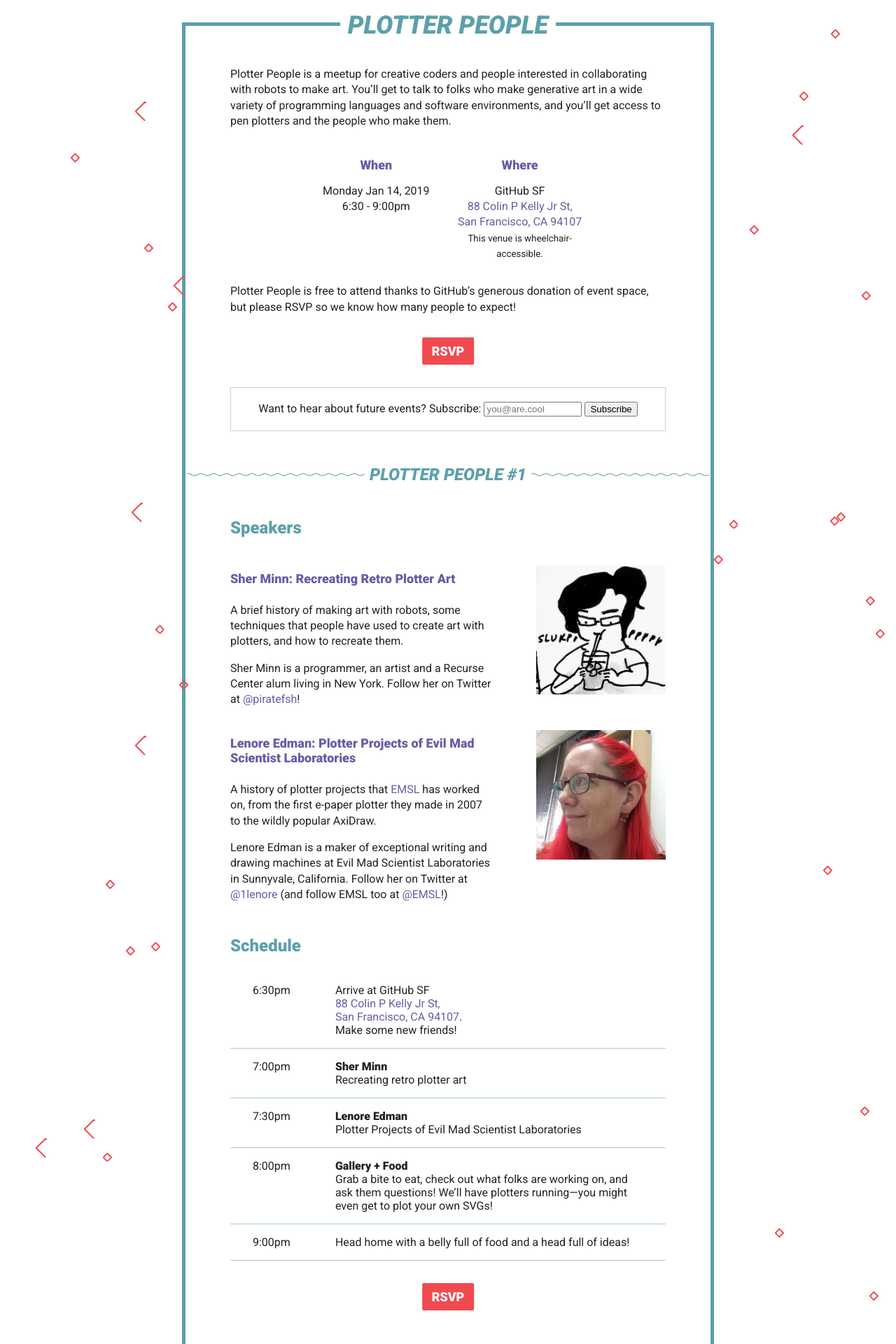
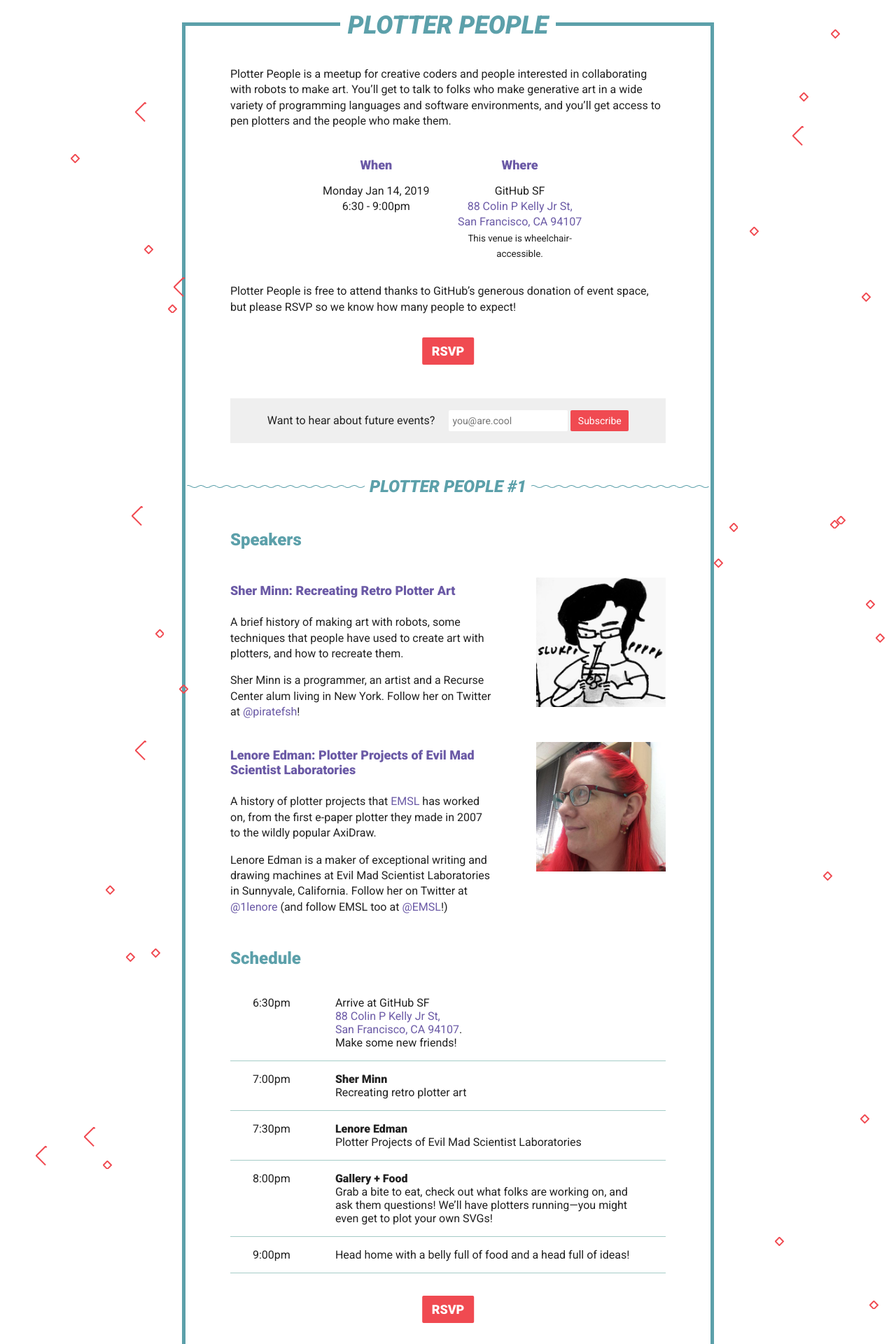
Before and after one commit to plotterpeople/plotterpeople.github.io, a Jekyll site: the page built from _posts/2018-12-19-plotter-people-1.md, in a window 1280 px wide. Shown: the top 1920 px of the page at 70% size. Built offline with Jekyll 4.4.1, drawn with Linux system fonts in a browser that asks for light colours; our own code applies the rules of GitHub Pages for plain Markdown files; comment, search, counter and statistics services are not loaded.

Commit message:
Beautify subscribe form

```diff
--- a/_includes/subscribe-form.html
+++ b/_includes/subscribe-form.html
@@ -1,8 +1,8 @@
-<form style="border:1px solid #ccc;padding:3px;text-align:center;" action="https://tinyletter.com/plotterpeople" method="post" target="popupwindow" onsubmit="window.open('https://tinyletter.com/plotterpeople', 'popupwindow', 'scrollbars=yes,width=800,height=600');return true">
+<form class="tinyletter" action="https://tinyletter.com/plotterpeople" method="post" target="popupwindow" onsubmit="window.open('https://tinyletter.com/plotterpeople', 'popupwindow', 'scrollbars=yes,width=800,height=600');return true">
   <p>
-    <label for="tlemail">Want to hear about future events? Subscribe:</label>
-    <input type="text" style="width:140px" name="email" id="tlemail" placeholder="you@are.cool" />
-    <input type="submit" value="Subscribe" />
+    <label class="subscribe-label" for="tlemail">Want to hear about future events?</label>
+    <input type="text" class="subscribe-input" name="email" id="tlemail" placeholder="you@are.cool" />
+    <input type="submit" class="subscribe-button" value="Subscribe" />
   </p>
   <input type="hidden" value="1" name="embed"/>
 </form>
--- /dev/null
+++ b/_sass/mailing-list.scss
@@ -0,0 +1,40 @@
+// ======================================================================
+// Mailing List Form
+// ======================================================================
+
+.tinyletter {
+	margin: 2rem 0;
+	padding: 1px;
+	border: none;
+	background-color: #efefef;
+	text-align: center;
+}
+
+.subscribe-label {
+	margin-bottom: 3px;
+	margin-right: 1rem;
+
+	@media (max-width: 720px) {
+		display: block;
+	}
+}
+
+.subscribe-input {
+	font-family: Roboto, sans-serif;
+	font-size: 14px;
+	padding: 7px 5px;
+	border: none;
+	border-radius: 2px;
+}
+
+.subscribe-button {
+	display: inline-block;
+	padding: 0.5em 0.75em;
+	border: none;
+	outline: none;
+	border-radius: 2px;
+	font-family: Roboto, sans-serif;
+	font-size: 14px;
+	background-color: $highlight;
+	color: white;
+}
--- a/assets/css/style.scss
+++ b/assets/css/style.scss
@@ -9,4 +9,5 @@ $phone: 400px;
 @import 'colors';
 @import 'layout';
 @import 'event-details';
+@import 'mailing-list';
 @import 'doodles';
```
